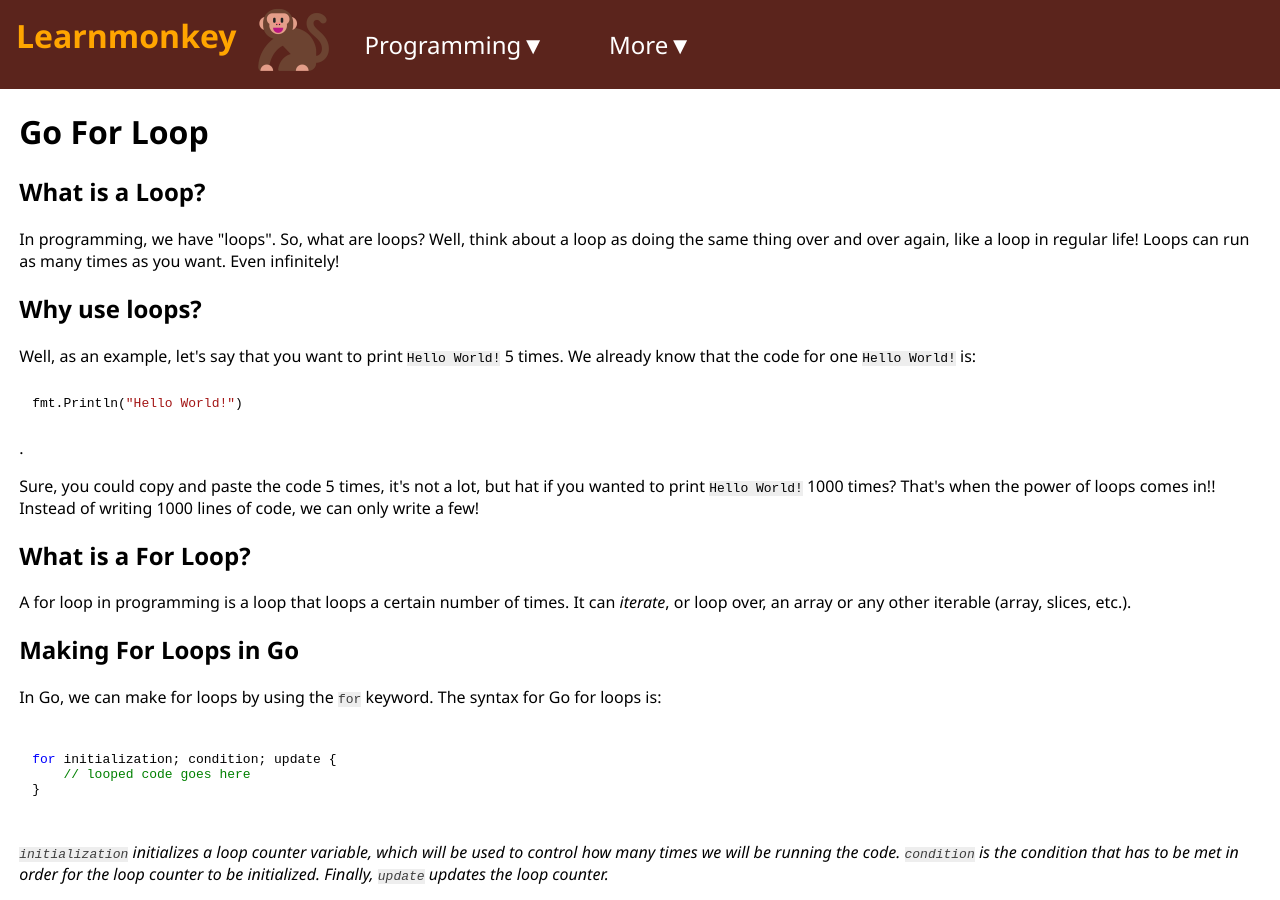
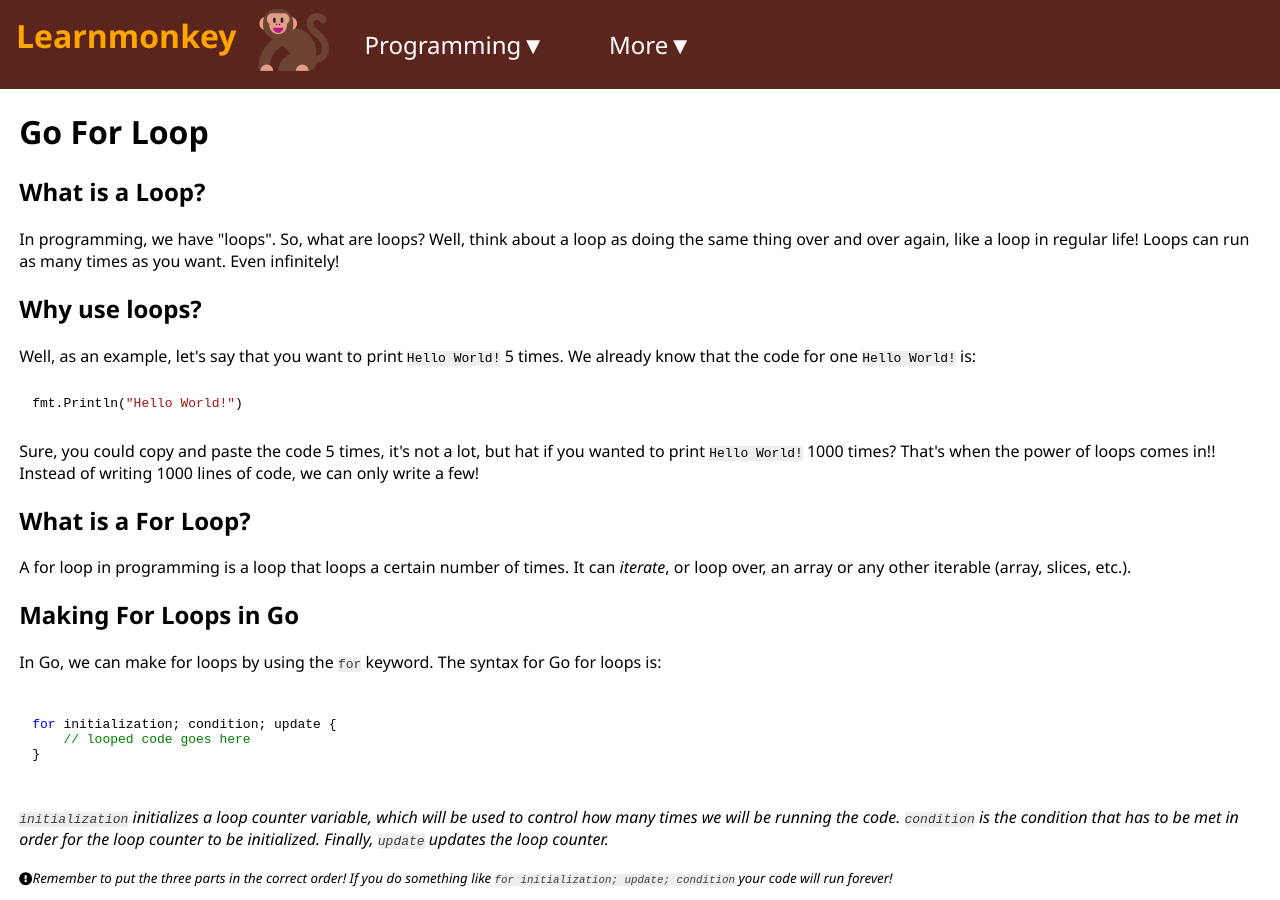
Before and after one commit to learnmonkey/learnmonkey.github.io, a Jekyll site: the page built from programming/golang/for-loop.html, in a window 1280 px wide and 900 px high. Built offline with Jekyll 4.4.1, drawn with Linux system fonts in a browser that asks for light colours; nearby versions of some CDN libraries.

Commit message:
put the hello world code outside of the <p> tag

```diff
--- a/programming/golang/for-loop.html
+++ b/programming/golang/for-loop.html
@@ -13,7 +13,9 @@
 
 <section>
     <h2>Why use loops?</h2>
-    <p>Well, as an example, let's say that you want to print <samp>Hello World!</samp> 5 times. We already know that the code for one <samp>Hello World!</samp> is:</p><pre><code class="language-go">fmt.Println("Hello World!")</code></pre>.<p>Sure, you could copy and paste the code 5 times, it's not a lot, but hat if you wanted to print <samp>Hello World!</samp> 1000 times? That's when the power of loops comes in!! Instead of writing 1000 lines of code, we can only write a few!</p>
+    <p>Well, as an example, let's say that you want to print <samp>Hello World!</samp> 5 times. We already know that the code for one <samp>Hello World!</samp> is:</p>
+    <pre><code class="language-go">fmt.Println("Hello World!")</code></pre>
+    <p>Sure, you could copy and paste the code 5 times, it's not a lot, but hat if you wanted to print <samp>Hello World!</samp> 1000 times? That's when the power of loops comes in!! Instead of writing 1000 lines of code, we can only write a few!</p>
 </section>
 
 <section>
```
